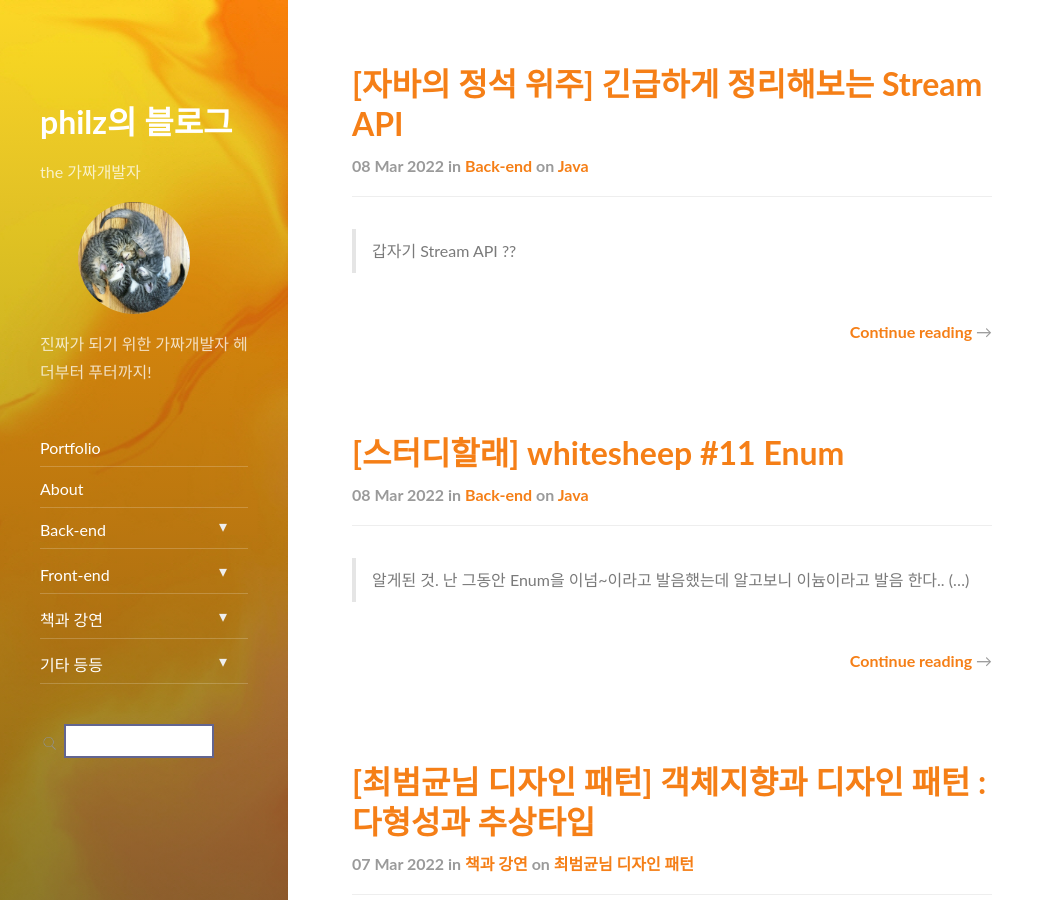
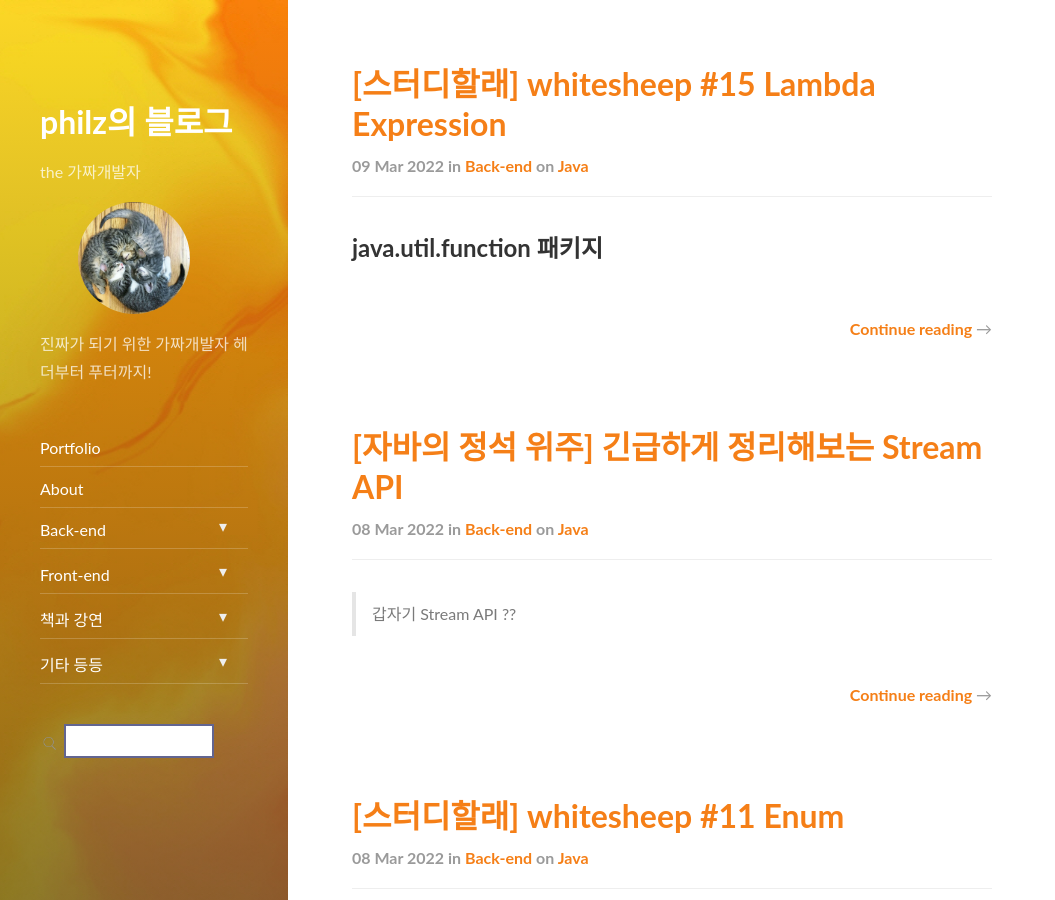
Before and after one commit to progress0407/progress0407.github.io, a Jekyll site: the page built from index.html, in a window 1280 px wide and 900 px high. Shown: the whole window, without its empty margins (0-1055 px from the left). Built offline with Jekyll 4.4.1, drawn with Linux system fonts in a browser that asks for light colours; nearby versions of some CDN libraries; the list of posts is cut into pages by our own code; part of the change alters nothing that is shown; some of the changed text lies outside the part shown.

Commit message:
enum, lambda 포스팅 작성

````diff
--- a/_posts/backend/java/2022-03-08-whitesheep-javastudy-11-enum.md
+++ b/_posts/backend/java/2022-03-08-whitesheep-javastudy-11-enum.md
@@ -22,7 +22,7 @@ comments: true
 
 ### Enum은 사실 Abstract Class 다
 
-> 자바의 정석
+> 자바의 정석 - 남궁성
 
 ```java
 
--- /dev/null
+++ b/_posts/backend/java/2022-03-09-whitesheep-javastudy-15-lambda.md
@@ -0,0 +1,148 @@
+---
+layout: post
+title: "[스터디할래] whitesheep #15 Lambda Expression"
+subtitle: ""
+date: 2022-03-10 01:00 +0900
+categories: backend
+tags: java
+comments: true
+---
+
+## java.util.function 패키지
+
+| 함수형 인터페이스  | 시그니처          |
+| ------------------ | ----------------- |
+| java.lang.Runnable | void run()        |
+| Supplier\<T\>      | T get()           |
+| Consumer\<T\>      | void accept()     |
+| Function\<T, R\>   | R apply(T t)      |
+| Predicate\<T\>     | boolean test(T t) |
+
+### UnaryOperator, BinartOperator
+
+`Funciton`의 변형이다
+
+| 항목                | 시그니처          |
+| ------------------- | ----------------- |
+| UnaryOperator\<T\>  | T apply(T t)      |
+| BinartOperator\<T\> | T apply(T t, T t) |
+
+### Function의 합성과
+
+예시로 작성하는 것이 더 나을 것 같다 !
+
+```java
+Function<String, Integer> f = (String x) -> Integer.parseInt(x, 16); // f("FF") -> 255
+Function<Integer, String> g = (Integer x) -> Integer.toBinaryString(x); // g(255) -> "11111111"
+
+Function<String, String> h = f.andThen(g); // h("FF") -> 11111111
+
+```
+
+`compose(T t)`은 `andThen(T t)` 의 반대 방향 연산이다
+
+즉 `g.compose(f)`와 `f.andThen(g)`는 같다
+
+### Predicate의 결합
+
+```java
+Predicate<Integer> p = x -> x < 100;
+Predicate<Integer> q = x -> x < 200;
+Predicate<Integer> r = x -> x % 2 == 0;
+Predicate<Integer> notP = p.negate();
+
+Predicate<Integer> all = notP.and(q.or(r));
+System.out.println(all.test(150));
+```
+
+### 메서드 참조
+
+```java
+BiPredicate<String, String> f = (a, b) -> a.equals(b);  // (1)
+BiPredicate<String, String> f2 = String::equals;
+
+BiPredicate<String, String> g = (a, b) -> b.equals(a);  // (2)
+```
+
+`(1)` 은 되지만 `(2)` 는 안 되는 것으로 보인다
+
+| 종류                           | 람다식                     | 메서드 참조           |
+| ------------------------------ | -------------------------- | --------------------- |
+| static 메서드 참조             | (x) -> ClassName.method(x) | ClassName::methodName |
+| 인스턴스 메서드 참조           | (obj, x) -> obj.method(x)  | ClassName::methodName |
+| 특정 객체 인스턴스 메서드 참조 | (x) -> obj.method(x)       | obj::method           |
+
+### 람다의 스코프(?)
+
+람다식의 중괄호는 밖의 스코프를 가리지를 못한다
+
+예를 들어 아래와 같은 경우는 컴파일 에러가 뜬다.
+
+```java
+int a = 100;
+Runnable somethingDo = () -> {
+    int a = 20; //  에러  Variable 'a' is already defined in the scope
+};
+```
+
+## 람다 캡처링
+
+`Variable Capturing` 이라고도 한다
+
+여기서 `Capture`란 사진을 찰칵 찍듯이 가지고 와서 저장한다는 뜻으로 보인다
+
+람다는 일종의 익명 객체로 구현되어 런타임시에 작동하는데
+
+이때 익명 객체의 메서드가 실행되면서 자신만의 콜 스택이 생긴다
+
+예를들어
+
+```java
+main() {
+  // 람다 식
+  Runnable somethingDo = () -> out.println("풉ㅋ");
+  somethingDo.run();
+}
+```
+
+`main` 의 콜스택이 있고 `somethingDo` 만의 스택이 또 생기는 것이다.
+
+이때 `somethingDo`만의 독립적인 스택이 있기 때문에 원본 스택에 접근은 불가능하다
+
+(로컬 변수는 해당 스택 내에서만 접근이 가능하다)
+
+```java
+int a = 100;
+Runnable somethingDo = () -> {
+    a = 20; // 에러  Variable used in lambda expression should be final or effectively final
+};
+```
+
+예를 들어 이런 코드에서는 어짜피 람다 식은 실행되는 컨텍스트 (스택)이 다르기 때문에 외부 변수는 접근이 불가능 한 것이다
+
+이때 람다식을 사용하는 사용자 입장에서는 "어? 분명 변경했는데 a가 왜 안바꼈지?" 라고 오인할 수 있으므로
+
+위와 같은 컴파일 예외를 보여주는 것으로 보인다
+
+> 하지만 반대로 !
+
+람다식은 힙에는 접근이 가능하다
+
+무슨 말이냐면,
+
+```java
+private int b = 100;
+
+@Test
+void test7() {
+    Runnable somethingDo = () -> {
+        b = 20;
+    };
+}
+```
+
+인스턴스 변수은 b에는 접근이 가능하다.
+
+왜냐하면 스택이 바뀌더라도, 힙에는 접근이 가능하기 때문이다
+
+(쓰레드가 힙에 접근이 가능하다는 것을 떠올리면 될 것 같다, 그렇기에 자원 동시 접근(`동시성 이슈`)을 조심하는 것이기도 하고)
````
